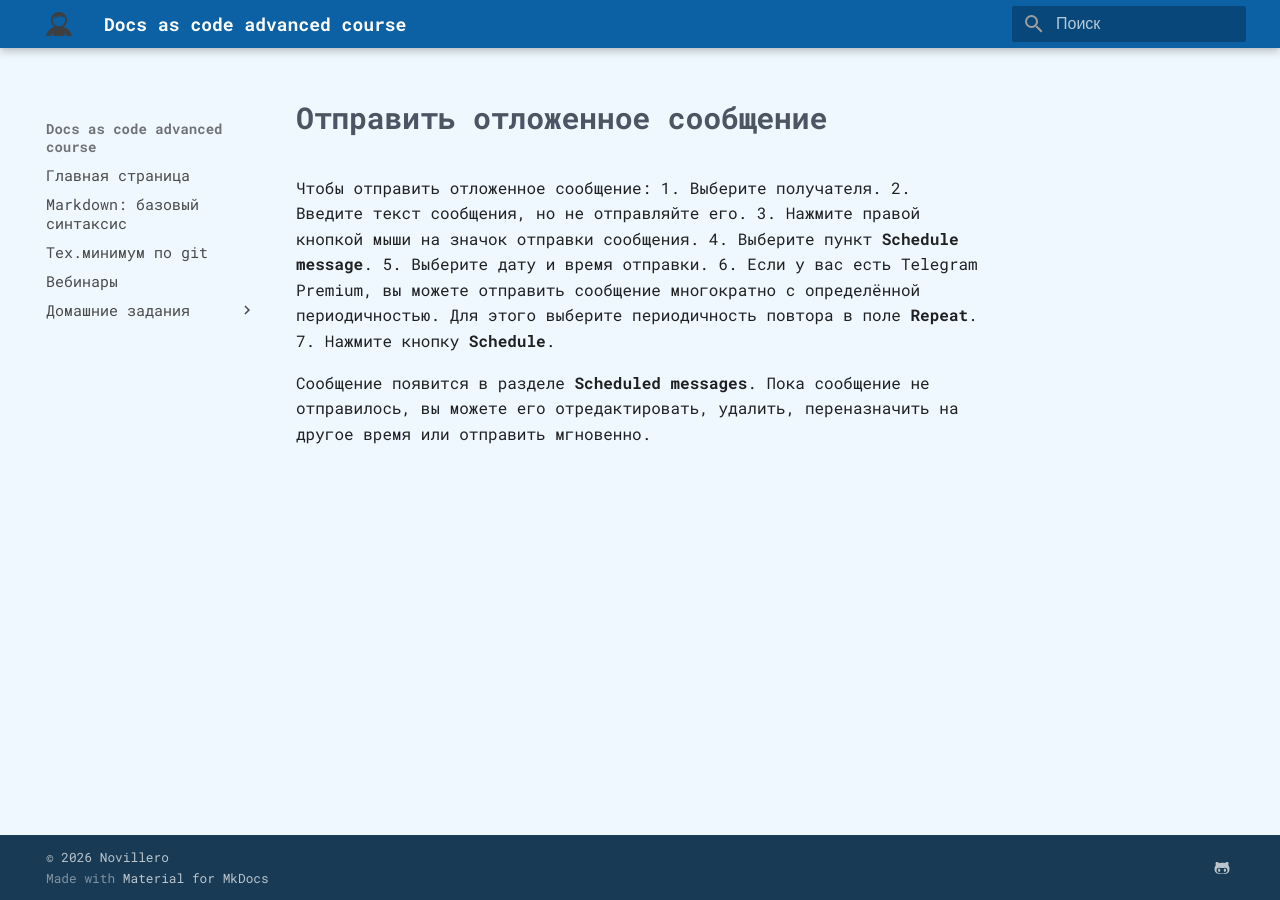
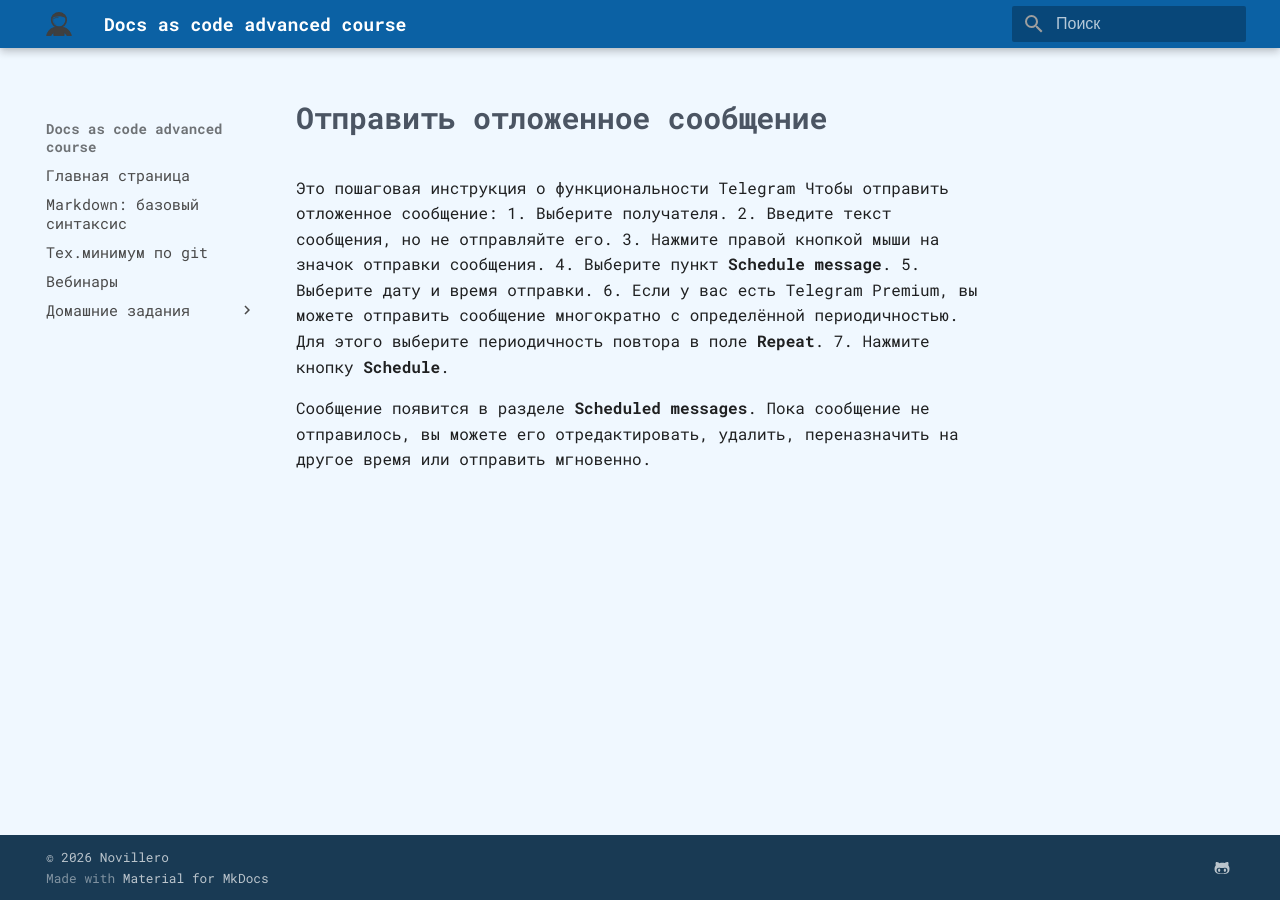
Before and after one commit to novillero/dac-advanced, an MkDocs documentation site: the page built from docs/instructions/alexdreamer42-instruction.md, in a window 1280 px wide. Built offline with MkDocs 1.6.1 and Material for MkDocs 9.7.7, drawn with Linux system fonts in a browser that asks for light colours; some web fonts are replaced.

Commit message:
Merge test

```diff
--- a/docs/instructions/alexdreamer42-instruction.md
+++ b/docs/instructions/alexdreamer42-instruction.md
@@ -1,5 +1,6 @@
 # Отправить отложенное сообщение
 
+Это пошаговая инструкция о функциональности Telegram
 Чтобы отправить отложенное сообщение:
 1. Выберите получателя.
 2. Введите текст сообщения, но не отправляйте его.
```
